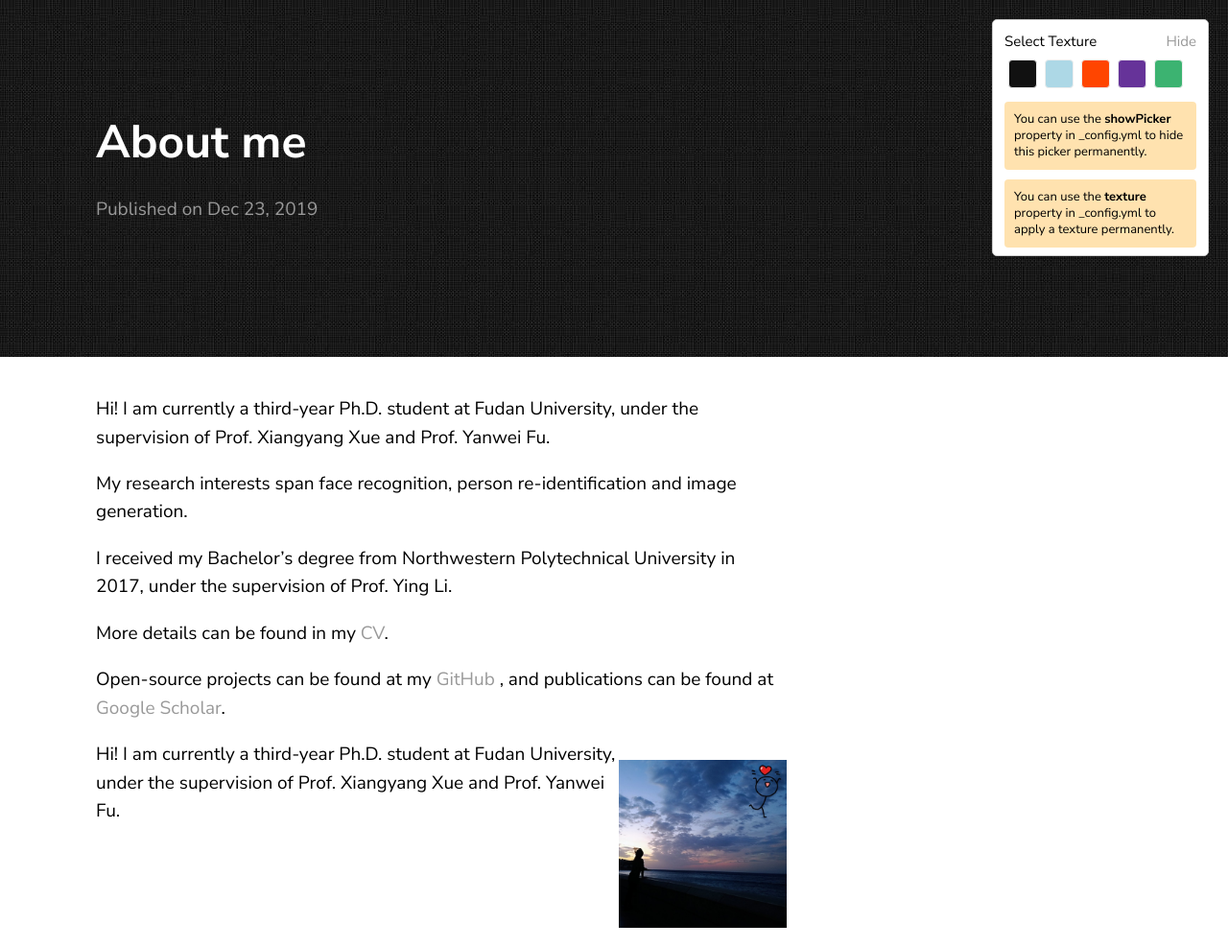
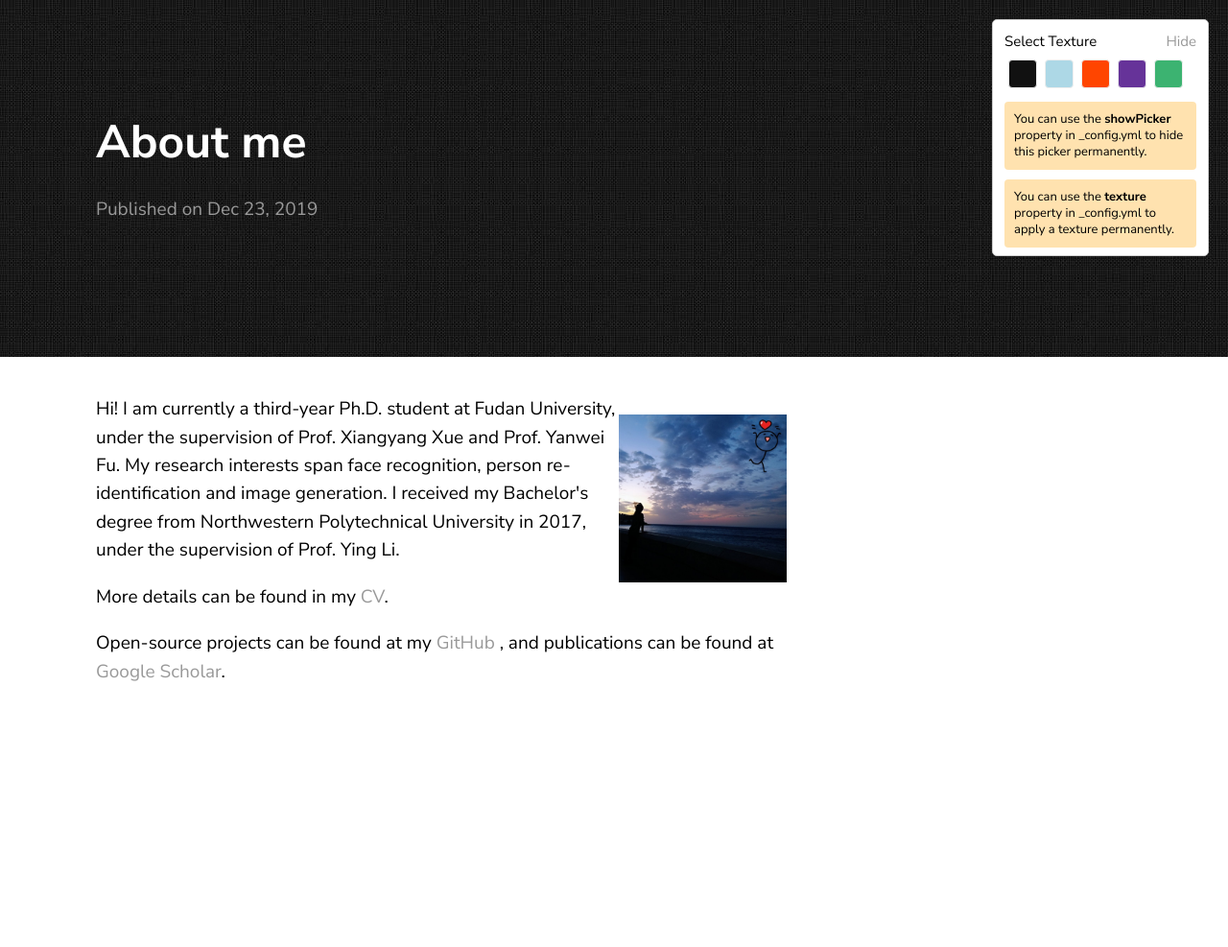
Before and after one commit to wxwangIris/wxwangIris.github.io, a Jekyll site: the page built from _posts/2019-05-23-about-me.markdown, in a window 1280 px wide. Shown: the whole page at 96% size. Built offline with Jekyll 4.4.1, drawn with Linux system fonts in a browser that asks for light colours; after the commit the page ends 900 px from its top, so only the background shows below that.

Commit message:
commit 10

```diff
--- a/_posts/2019-05-23-about-me.markdown
+++ b/_posts/2019-05-23-about-me.markdown
@@ -4,18 +4,20 @@ title:  "About me"
 date:   2019-12-23 21:03:36 +0530
 ---
 
+<div>
+<img src="/img/about/portfolio.png" alt="." width="175" height="175" align="right">
+<span>
 Hi! I am currently a third-year Ph.D. student at Fudan University, under the supervision of Prof. Xiangyang Xue and Prof. Yanwei Fu.
 
 My research interests span face recognition, person re-identification and image generation.
 
 I received my Bachelor's degree from Northwestern Polytechnical University in 2017, under the supervision of Prof. Ying Li.
 
+</span>
+</div>
+
+
 More details can be found in my <a href="/img/about/CV_wwx.pdf" target="_blank">CV</a>.
 
 Open-source projects can be found at my <a href="https://github.com/wxwangIris" target="_blank">GitHub</a>
 , and publications can be found at <a href="https://scholar.google.com/citations?user=BN9Q_dcAAAAJ&hl=en" target="_blank">Google Scholar</a>.
-
-<div>
-<img src="/img/about/portfolio.png" alt="." width="175" height="175" align="right">
-<span>Hi! I am currently a third-year Ph.D. student at Fudan University, under the supervision of Prof. Xiangyang Xue and Prof. Yanwei Fu.</span>
-</div>
```
